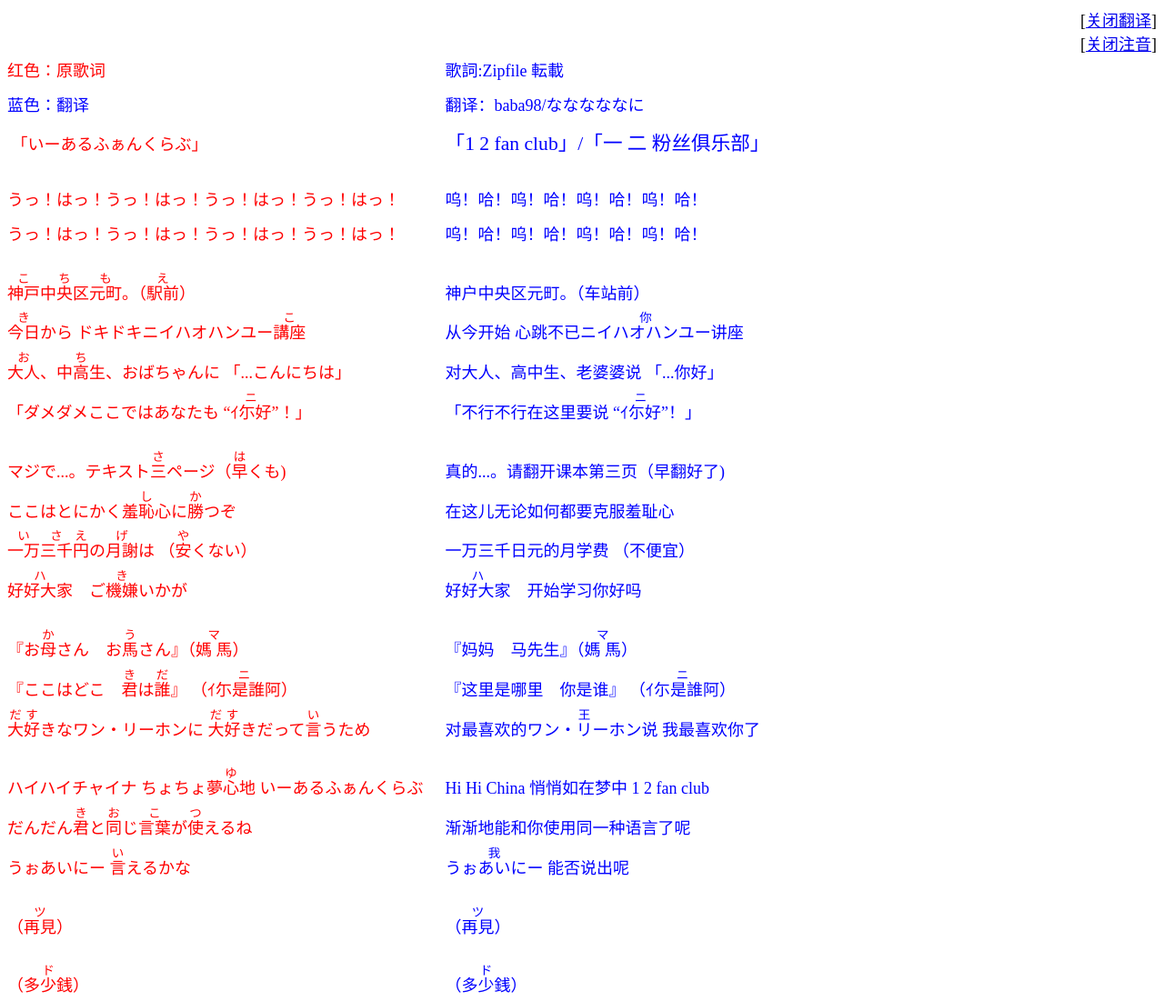
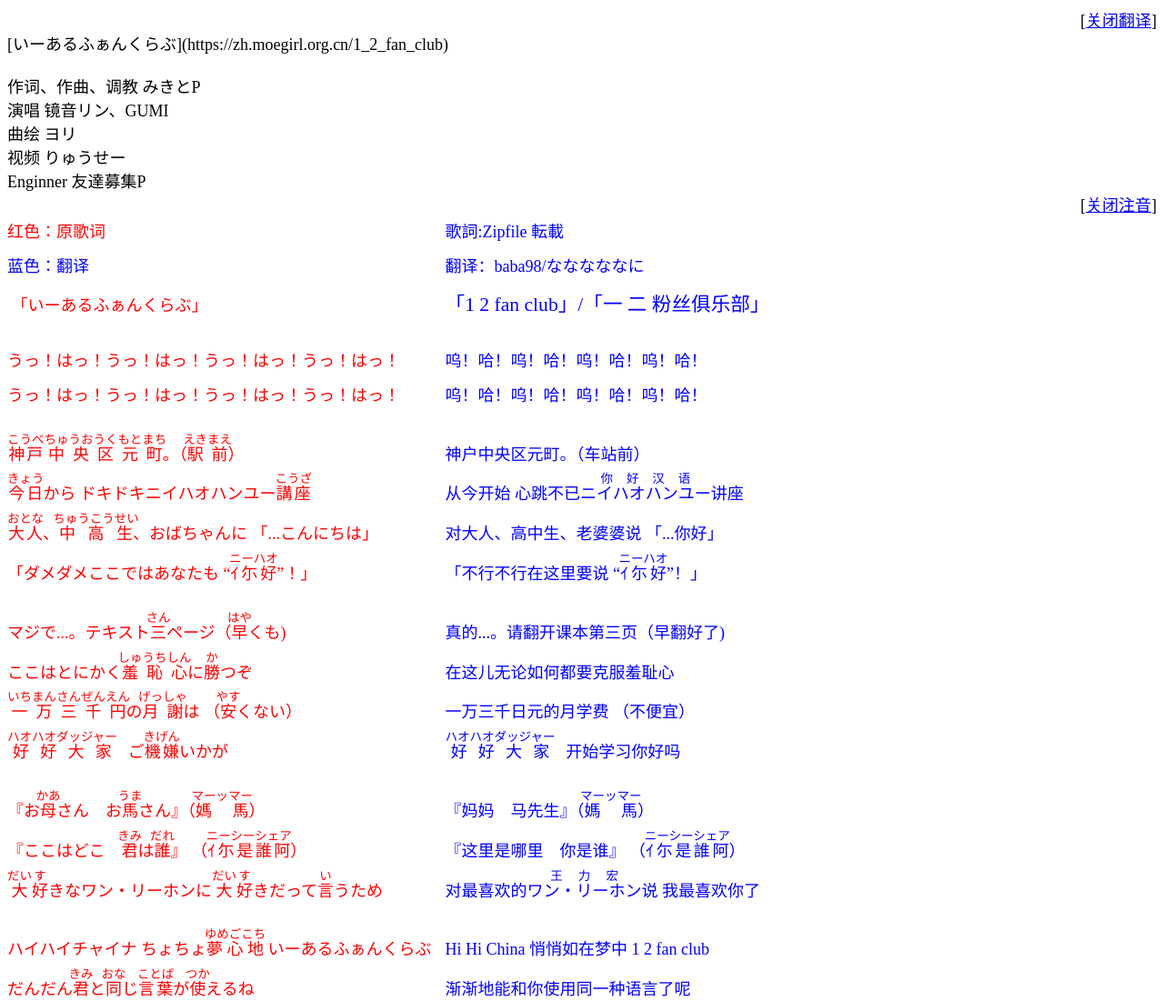
Before and after one commit to SuCicada/Moegirl-Lyric-Template-Parser, a website: page test/test.html in a window 1280 px wide. Shown: the top 1101 px of the page at 91% size. Drawn offline with Linux system fonts and the light colour scheme.

Commit message:
1. 根据 12funclub 兼容了lang|zh 和 ruby|xx|xx|ja|zh

```diff
--- a/src/moelyrics.js
+++ b/src/moelyrics.js
@@ -41,6 +41,9 @@ function clickPTB() {
     // });
 }
 
+function parseVocaloidBox(text) {
+}
+
 function parseMoeLyrics(text) {
 
     let style = {
@@ -70,8 +73,10 @@ function parseMoeLyrics(text) {
         // 整理回车, 用于之后的 br 换行替换, 以防乱格式
         .replace(/\n/g, `<br>`)
         // PT lyric
-        .replace(/{{(PT|Photrans2|ruby)\|(.+?)\|(.+?)\|?.*?}}/g,
+        .replace(/{{(PT|Photrans2|ruby)\|(.+?)\|(.+?)}}/g,
             (match, _, word, hiragana, index, str) => {
+                // for eg: {{ruby|ニイハオハンユー|你好汉语|ja|zh}}
+                hiragana = hiragana.replace(/\|.*/, '')
                 return `<ruby class="photrans"><rb>${word.trim()}</rb>` +
                     `<rt style="font-size:0.75em">` +
                     `<span class="template-ruby-hidden">（</span>${hiragana.trim()}` +
--- a/test/test.html
+++ b/test/test.html
@@ -56,7 +56,7 @@
             , "../src/utils.js"
             , "../src/moelyrics.js"
         ]
-        dist = "dist/moelyrics.min.js"
+        dist = "../dist/moelyrics.min.js"
         env = "dist"
         env = "dev"
         if (env === "dev") {
--- a/test/test.txt
+++ b/test/test.txt
@@ -1,3 +1,11 @@
+[いーあるふぁんくらぶ](https://zh.moegirl.org.cn/1_2_fan_club)
+
+作词、作曲、调教	みきとP
+演唱	镜音リン、GUMI
+曲绘	ヨリ
+视频	りゅうせー
+Enginner	友達募集P
+
 {{Photrans2/button}}
 {{LyricsKai
 |lstyle=color:red;|rstyle=color:blue;
```
Also changed, not shown: dist/moelyrics.min.js.
